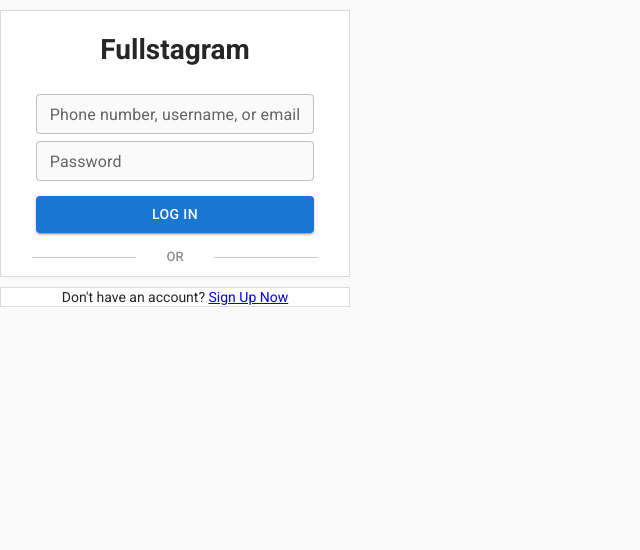
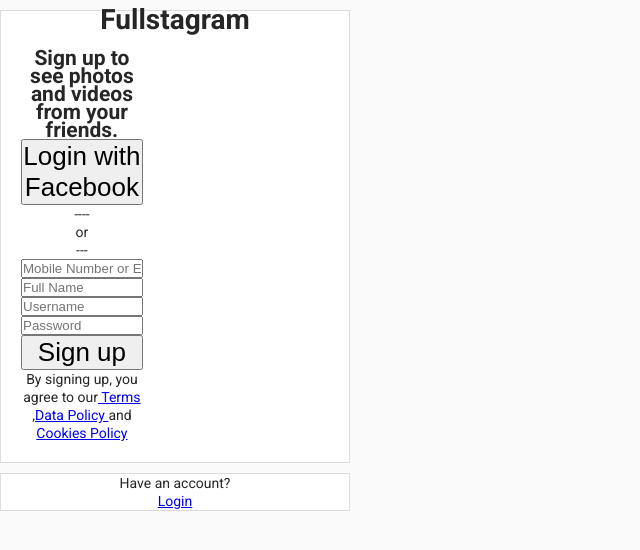
Before and after one commit to Matanvil/Fullstagram, a React (Vite) app in the folder Fullstagram/: page /register in a window 1280 px wide. Shown: the top 550 px of the page, without its empty margins (0-640 px from the left). Built offline with nearby package versions, Linux system fonts and the light colour scheme.

Commit message:
added basic router

```diff
--- a/Fullstagram/package.json
+++ b/Fullstagram/package.json
@@ -10,8 +10,10 @@
     "@emotion/react": "^11.5.0",
     "@emotion/styled": "^11.3.0",
     "@mui/material": "^5.0.6",
+    "history": "^5.1.0",
     "react": "^17.0.0",
     "react-dom": "^17.0.0",
+    "react-router-dom": "^6.0.1",
     "styled-components": "^5.3.3"
   },
   "devDependencies": {
--- a/Fullstagram/src/App.jsx
+++ b/Fullstagram/src/App.jsx
@@ -1,6 +1,8 @@
 import "./App.css";
 import Login from "./Pages/Login";
-// import Register from "./Pages/Register";
+import { BrowserRouter as Router, Routes, Route, Link } from "react-router-dom";
+import Register from "./Pages/Register";
+import { Fragment } from "react";
 
 function App() {
   const checkUser = (email, password) => {
@@ -12,10 +14,15 @@
   };
 
   return (
-    <div>
-      <Login onUserLogin={checkUser} />
-      {/* <Register handleNewUser={registerUser} /> */}
-    </div>
+    <Fragment>
+      <Router>
+        <Routes>
+          {/* <Route index element={<Home />} />  */}
+          <Route path="login" element={<Login onUserLogin={checkUser} />} />
+          <Route path="register" element={<Register handleNewUser={registerUser}/>} />
+        </Routes>
+      </Router>
+    </Fragment>
   );
 }
 
--- a/Fullstagram/src/Pages/Login.jsx
+++ b/Fullstagram/src/Pages/Login.jsx
@@ -1,8 +1,9 @@
 import styles from "../Dist/login.module.css";
 import Card from "../UI/Card";
 import { useState } from "react";
-import Button from "../UI/Button";
-import InputField from "../UI/InputField";
+import Button from "@mui/material/Button";
+import { Link } from "react-router-dom";
+import TextField from "@mui/material/TextField";
 
 const Login = (props) => {
   const [enteredEmail, setEnteredEmail] = useState("");
@@ -18,45 +19,51 @@
 
   const onSubmitHandler = (event) => {
     event.preventDefault();
-    // setEnteredPassword("");
-    // setEnteredEmail("");
     props.onUserLogin(enteredEmail, enteredPassword);
   };
 
   return (
-    <div >
+    <div>
       <Card className={styles.card}>
         <h1 className={styles.logo}>Fullstagram</h1>
         <form className={styles.login}>
-          <InputField
+          <TextField
+            label="Phone number, username, or email"
+            variant="outlined"
+            type="text"
             className={styles.input}
+            size="small"
+            value={enteredEmail}
             onChange={emailChangeHandler}
-            value={enteredEmail}
-            type="text"
-            label="Phone number, username, or email"
-          ></InputField>
-          <InputField
+          />
+          <TextField
+            label="Password"
+            variant="outlined"
+            type="password"
             className={styles.input}
+            size="small"
+            value={enteredPassword}
             onChange={passwordChangeHandler}
-            value={enteredPassword}
-            type="password"
-            label="Password"
-          ></InputField>
-          <Button onClick={onSubmitHandler} type="submit" className={styles.button}>
-            Login
+          />
+          <Button
+            variant="contained"
+            type="submit"
+            onClick={onSubmitHandler}
+            className={styles.button}
+          >
+            Log In
           </Button>
         </form>
         <div className={styles.divider}>
-            <hr className={styles.solid}></hr>
-            <div>OR</div>
-            <hr className={styles.solid}></hr>
-          </div>
+          <hr className={styles.solid}></hr>
+          <div>OR</div>
+          <hr className={styles.solid}></hr>
+        </div>
       </Card>
       <Card className={styles.card}>
         <div>
           <p>
-            Don't have an account?{" "}
-            <a href="https://www.google.com">Sign Up Now</a>{" "}
+            Don't have an account? <Link to="../register">Sign up</Link>
           </p>
         </div>
       </Card>
--- a/Fullstagram/src/Pages/Register.jsx
+++ b/Fullstagram/src/Pages/Register.jsx
@@ -2,6 +2,7 @@
 import styles from "../Dist/login.module.css";
 import classes from "styled-components";
 import { useRef } from "react";
+import {Link} from 'react-router-dom'
 
 const StyledForm = classes.form`
     display: flex;
@@ -66,7 +67,7 @@
       </Card>
       <Card className={styles.card}>
         <p>Have an account? </p>
-        <a href="http://">Log in </a>
+        <Link to='../login'>Login</Link>
       </Card>
     </div>
   );
--- a/Fullstagram/src/UI/Button.jsx
+++ b/Fullstagram/src/UI/Button.jsx
@@ -2,7 +2,7 @@
 
 export default function ContainedButtons(props) {
   return (
-    <Button variant="contained" href="www.google.com" className={props.className}>
+    <Button variant="contained" className={props.className}>
       Log In
     </Button>
   );
--- a/Fullstagram/src/UI/InputField.jsx
+++ b/Fullstagram/src/UI/InputField.jsx
@@ -1,5 +1,5 @@
 import TextField from "@mui/material/TextField";
 
 export default function BasicTextFields(props) {
-  return <TextField  label={props.label} variant="outlined" type={props.type} className={props.className} size="small" sx={{fontSize: '10px'}}/>;
+  return <TextField  label={props.label} variant="outlined" type={props.type} className={props.className} size="small" value={props.value} />;
 }
```
Also changed, not shown: Fullstagram/src/Dist/login.module.css, 1 other file (tests, documents, lock files or other folders).
